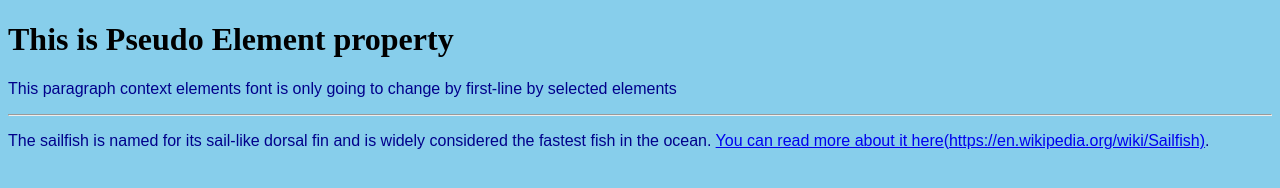
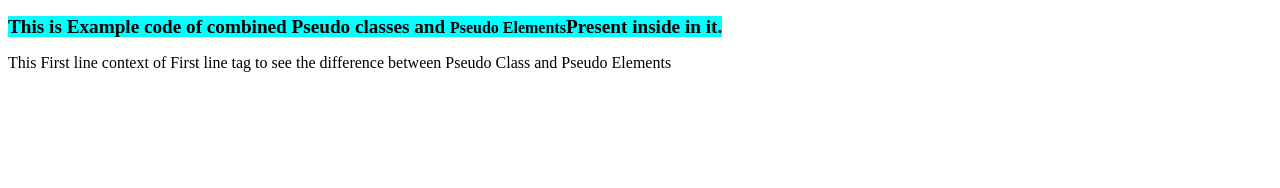
Before and after one commit to Mdhamza77/HtmlPractice, a plain HTML site: page CSS Practice/Pseudoclasses/PseudoElement.html in a window 1280 px wide. Drawn offline with Linux system fonts and the light colour scheme.

Commit message:
PseudoElements.

```diff
--- a/CSS Practice/Pseudoclasses/PseudoElement.html
+++ b/CSS Practice/Pseudoclasses/PseudoElement.html
@@ -1,35 +1,72 @@
 <!DOCTYPE html>
 <html lang="en">
+
 <head>
     <meta charset="UTF-8">
     <meta http-equiv="X-UA-Compatible" content="IE=edge">
     <meta name="viewport" content="width=device-width, initial-scale=1.0">
     <title>Document</title>
     <style>
-        *{
-            background-color: skyblue;
-        }
-        p::first-line{
-            font: 1em sans-serif;
-            color:darkblue;
-        }
-        a::after{
-            text-decoration: none;
-            content:'(' attr(href)')';
+        /*
+        * {
+            background-color: wheat;
         }
 
+        p::first-line {
+            font: 1em sans-serif;
+            color: darkblue;
+        }
+
+        a::after {
+            text-decoration: none;
+            content: '(' attr(href)')';
+        }
+
+        input {
+            margin-top: 1rem;
+        }
+
+        input::file-selector-button {
+            padding: 0.5em;
+            border-radius: 3px;
+            border-color: thin solid gray;
+            color: dodgerblue;
+            font-weight: bold;
+
+
+        }
+*/
+        article p:first-child::first-line {
+            font-size:  120%;
+            font-weight:bolder;
+            background-color: aqua;
+        }
     </style>
 
 
 
 </head>
+
 <body>
-
+    <!--
     <h1>This is Pseudo Element property </h1>
     <p>This paragraph context elements font  is only going to change by first-line by selected elements </p>
     <hr>
     <p>The sailfish is named for its sail-like dorsal fin and is widely considered the fastest fish in the ocean.
-        <a href="https://en.wikipedia.org/wiki/Sailfish">You can read more about it here</a>.</p>
+        <a href="https://en.wikipedia.org/wiki/Sailfish">You can read more about it here</a>
+    </p>
+
+        <label for="img">choose an image</label><br>
+        <input type="file" id="img" accept="image/png,image/jpeg">
+
+-->
+    <article>
+        <p>This is Example code of combined Pseudo classes and <small> Pseudo Elements</small>Present inside in it.</p>
+
+        <p>This First line context of First line tag to see the difference between Pseudo Class and Pseudo Elements  </p>
+    </article>
+
 
 </body>
+
 </html>
```
